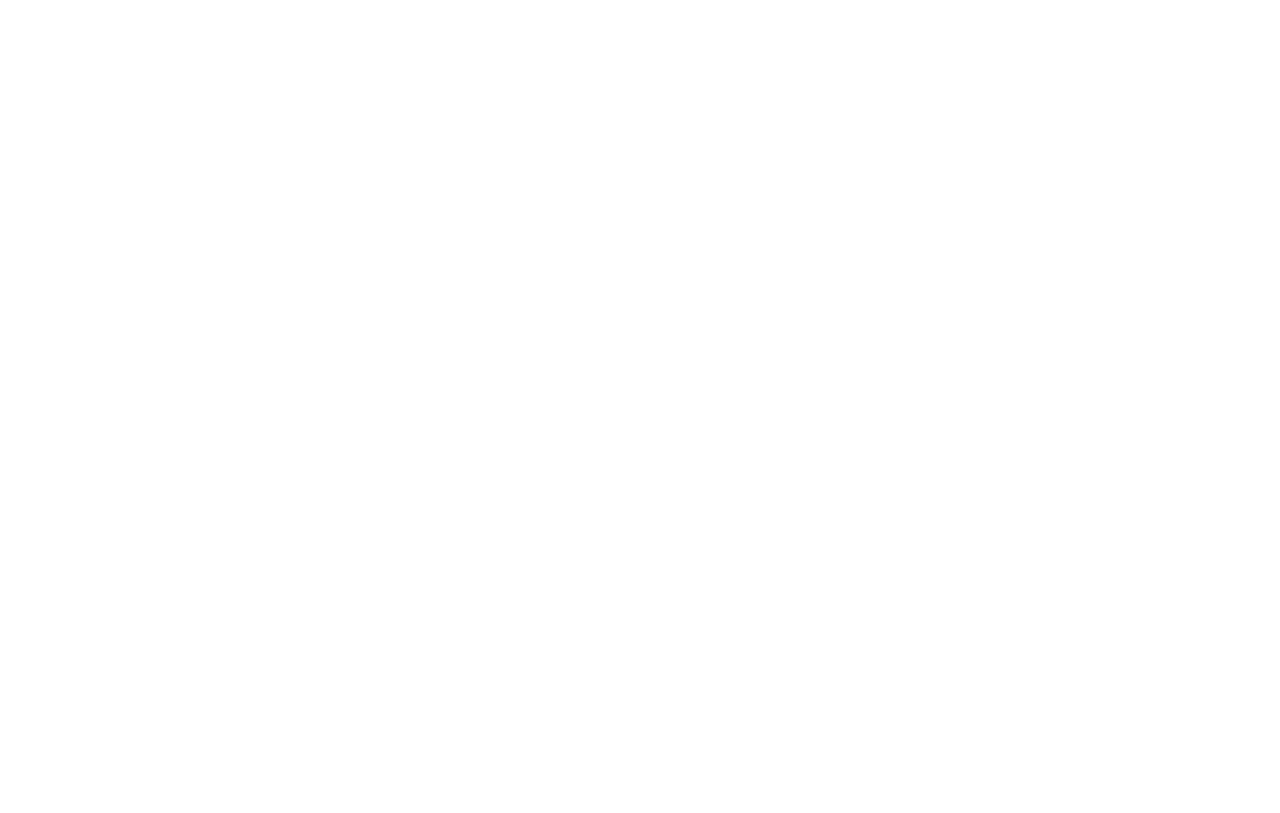
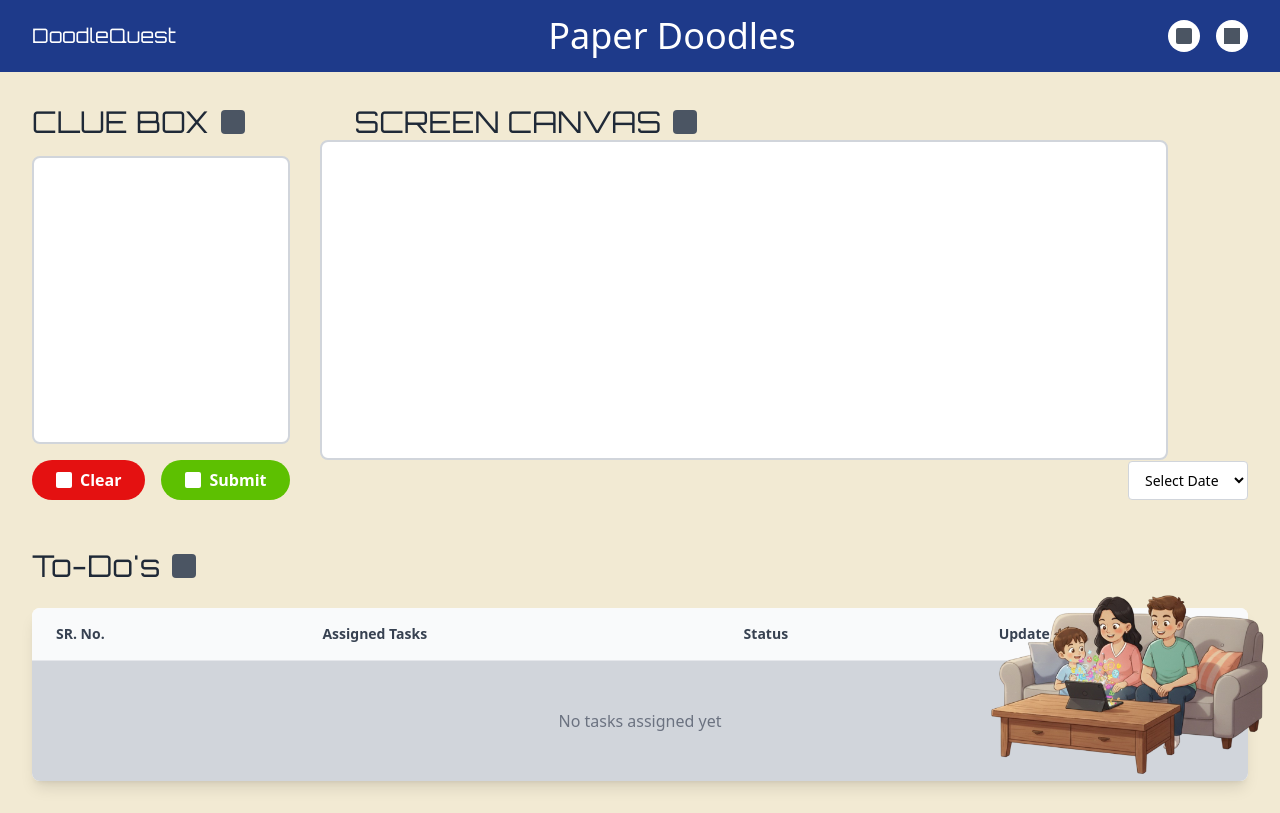
Before and after one commit to Vrinda2403/Doodle_Quest, a React (Vite) app in the folder Doodle_Quest/: page /screendrawing in a window 1280 px wide. Before the commit this address had no page. Built offline with nearby package versions, Linux system fonts and the light colour scheme; a web font is replaced by a local one.

Commit message:
Screen Drawing Page

```diff
--- a/Doodle_Quest/src/App.jsx
+++ b/Doodle_Quest/src/App.jsx
@@ -5,6 +5,8 @@
 import QuizReward from "./components/quiz/QuizReward";
 import Child from "./components/dashboards/Child";
 import PaperDrawing from "./components/drawingPages/paperDrawing";
+import ScreenDrawing from "./components/drawingPages/screenDrawing";
+
 function App() {
   return (
     <Router>
@@ -14,6 +16,7 @@
         <Route path="/quizreward" element={<QuizReward />} />
         <Route path="/" element={<Child />} />
         <Route path="/paperdrawing" element={<PaperDrawing />} />
+        <Route path="/screendrawing" element={<ScreenDrawing />} />
       </Routes>
     </Router>
   );
--- a/Doodle_Quest/src/components/drawingPages/paperDrawing.jsx
+++ b/Doodle_Quest/src/components/drawingPages/paperDrawing.jsx
@@ -78,7 +78,7 @@
                   <th className="px-6 py-4 text-left text-sm font-semibold text-gray-700 border-b">Update</th>
                 </tr>
               </thead>
-              <tbody>
+              <tbody className="bg-gray-300">
                 <tr>
                   <td colSpan="4" className="px-6 py-12 text-center text-gray-500">
                     No tasks assigned yet
--- a/Doodle_Quest/src/components/drawingPages/screenDrawing.jsx
+++ b/Doodle_Quest/src/components/drawingPages/screenDrawing.jsx
@@ -0,0 +1,105 @@
+function ScreenDrawing() {
+  return (
+    <div className="min-h-screen bg-[#F2EAD3]">
+      {/* Navbar */}
+      <div className="bg-[#1E3A8A] px-8 py-4 flex items-center justify-between">
+        <div className="flex items-center space-x-8">
+
+          <div className="font-['Orbitron'] text-xl text-white">DoodleQuest</div>
+        </div>
+        <div className="font-['Saira Stencil One'] text-4xl text-white">Paper Doodles</div>
+        <div className="flex items-center space-x-4">
+          {/* Home icon*/}
+          <div className="w-8 h-8 bg-white rounded-full flex items-center justify-center">
+            <div className="w-4 h-4 bg-gray-600 rounded-sm"></div>
+          </div>
+          {/* Back arrow icon */}
+          <div className="w-8 h-8 bg-white rounded-full flex items-center justify-center">
+            <div className="w-4 h-4 bg-gray-600 transform rotate-180"></div>
+          </div>
+        </div>
+      </div>
+
+      {/* Main Content Area */}
+      <div className="px-8 py-8">
+        <div className="flex gap-8">
+          {/* Left Side - Clue Box */}
+          <div className="flex-2">
+            <div className="flex items-center gap-3 mb-4">
+              <h1 className="text-3xl font-['Orbitron'] text-gray-800">CLUE BOX</h1>
+              {/* Clue icon  */}
+              <div className="w-6 h-6 bg-gray-600 rounded"></div>
+            </div>
+            <div className="bg-white h-72 w-full border-2 border-gray-300 rounded-lg mb-4 flex items-center justify-center text-gray-500">
+
+            </div>
+            <div className="flex gap-4">
+            <button className="bg-[#E41111] px-6 py-2 rounded-full text-white font-semibold flex items-center gap-2">
+              <div className="w-4 h-4 bg-white rounded-sm"></div>
+              Clear
+            </button>
+            <button className="bg-[#5DC001] px-6 py-2 rounded-full text-white font-semibold flex items-center gap-2">
+              <div className="w-4 h-4 bg-white rounded-sm"></div>
+              Submit
+            </button>
+            </div>
+          </div>
+
+          {/* Right Side - Screen Canvas */}
+          <div className="flex-1 relative">
+            <div className="flex items-center gap-3 mb-4">
+              <h1 className=" relative left-8 text-3xl font-['Orbitron'] text-gray-800">SCREEN CANVAS</h1>
+              {/* Screen icon  */}
+              <div className="w-6 h-6 relative left-8 bg-gray-600 rounded"></div>
+            </div>
+            <div className="bg-white border-2 border-gray-300 absolute bottom-10 right-20 w-11/12 h-80 rounded-lg flex items-center justify-center text-gray-500 text-sm">
+
+            </div>
+
+            {/* Date Dropdown */}
+            <div className="absolute bottom-0 right-0">
+              <select className="bg-white border border-gray-300 rounded px-3 py-2 text-sm">
+                <option>Select Date</option>
+              </select>
+            </div>
+          </div>
+        </div>
+
+        {/* To-Do Section */}
+        <div className="mt-12">
+          <div className="flex items-center gap-3 mb-6">
+            <h1 className="text-3xl font-['Orbitron'] text-gray-800">To-Do's</h1>
+            {/* Clipboard icon  */}
+            <div className="w-6 h-6 bg-gray-600 rounded"></div>
+          </div>
+
+          <div className="bg-white rounded-lg shadow-lg overflow-hidden">
+            <img src="/src/assets/sofa.png" alt="Sofa" className="absolute bottom-0 right-0 w-1/4 h-auto" />
+            <div className=" w-full">
+            <table className="w-full">
+              <thead className="bg-gray-50">
+                <tr>
+                  <th className="px-6 py-4 text-left text-sm font-semibold text-gray-700 border-b">SR. No.</th>
+                  <th className="px-6 py-4 text-left text-sm font-semibold text-gray-700 border-b">Assigned Tasks</th>
+                  <th className="px-6 py-4 text-left text-sm font-semibold text-gray-700 border-b">Status</th>
+                  <th className="px-6 py-4 text-left text-sm font-semibold text-gray-700 border-b">Update</th>
+                </tr>
+              </thead>
+              <tbody className="bg-gray-300">
+                <tr>
+                  <td colSpan="4" className="px-6 py-12 text-center text-gray-500">
+                    No tasks assigned yet
+                  </td>
+                </tr>
+              </tbody>
+            </table>
+            </div>
+
+          </div>
+        </div>
+      </div>
+    </div>
+  );
+}
+
+export default ScreenDrawing;
```
Also changed, not shown: Doodle_Quest/src/assets/Sofa.png (added).
